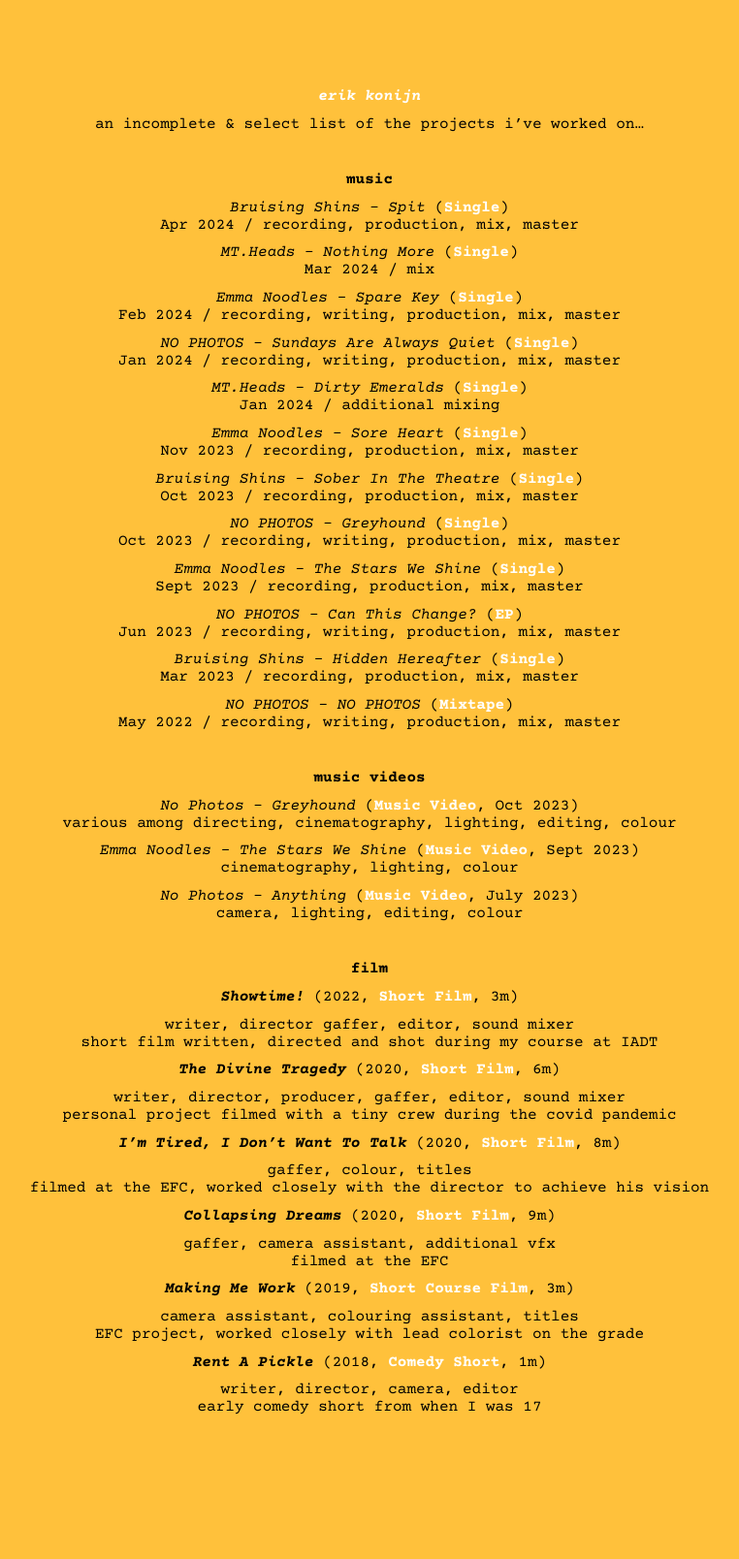
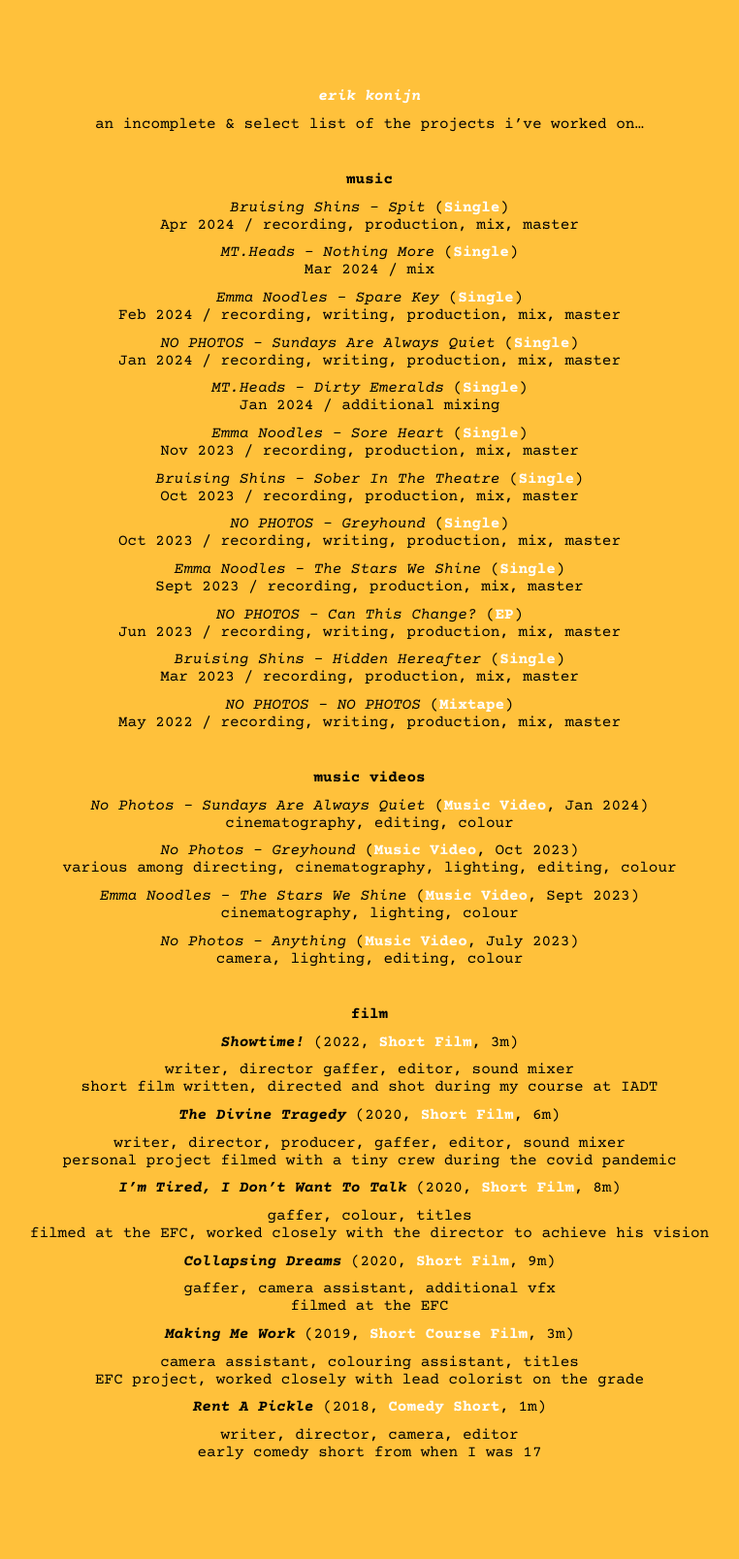
Before and after one commit to erikonijn/erikonijn.github.io, a Jekyll site: the page built from pages/credits.md, in a window 1280 px wide. Shown: the whole page at 97% size, without its empty margins (259-1021 px from the left). Built offline with Jekyll 4.4.1, drawn with Linux system fonts in a browser that asks for light colours; before the commit the page ends 1561 px from its top, so only the background shows below that.

Commit message:
add sundays mv

```diff
--- a/pages/credits.md
+++ b/pages/credits.md
@@ -53,6 +53,9 @@
 
 **music videos**
 
+*No Photos - Sundays Are Always Quiet* ([**Music Video**](https://www.youtube.com/watch?v=rB09LUsZQNE){:target="_blank"}, Jan 2024)
+cinematography, editing, colour
+
 *No Photos - Greyhound* ([**Music Video**](https://www.youtube.com/watch?v=hYFOlF0mmcQ){:target="_blank"}, Oct 2023)
 various among directing, cinematography, lighting, editing, colour
 
```
